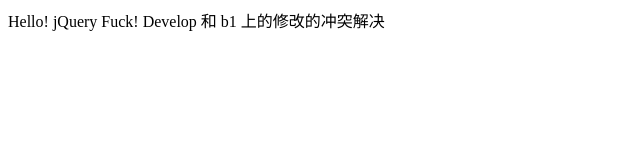
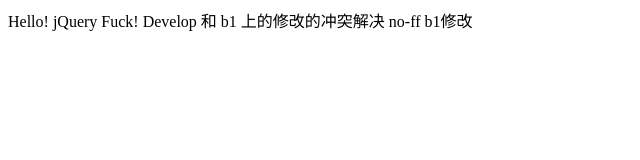
Before and after one commit to androidjp/WebTraining, a plain HTML site: page jquery/index.html in a window 1280 px wide. Shown: the whole page, without its empty margins (0-640 px from the left). Drawn offline with nearby package versions, Linux system fonts and the light colour scheme.

Commit message:
b1 上修改2

```diff
--- a/jquery/index.html
+++ b/jquery/index.html
@@ -8,5 +8,6 @@
 Hello! jQuery
 Fuck!
 Develop 和 b1 上的修改的冲突解决
+no-ff b1修改
 </body>
 </html>
```
